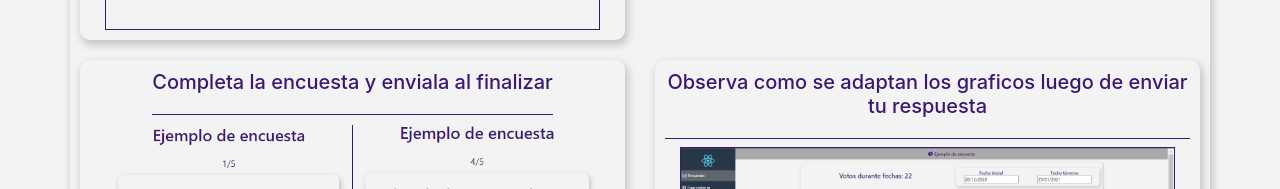
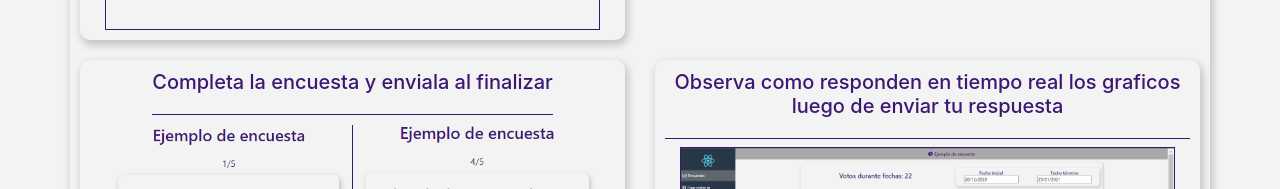
Before and after one commit to GabrielEMG/postService, a React (Create React App) app: page / in a window 1280 px wide. Shown: the part 680-869 px from the top of the page. Built offline with nearby package versions, Linux system fonts and the light colour scheme; no server answers; the database is empty.

Commit message:
home change

```diff
--- a/src/pages/home/home.tsx
+++ b/src/pages/home/home.tsx
@@ -127,8 +127,8 @@ const Home: React.FC = (): JSX.Element => {
                             paddingBottom: 20,
                           }}
                         >
-                          Observa como se adaptan los graficos luego de enviar
-                          tu respuesta
+                          Observa como responden en tiempo real los graficos
+                          luego de enviar tu respuesta
                         </h5>
                       </Row>
                       <img
```
